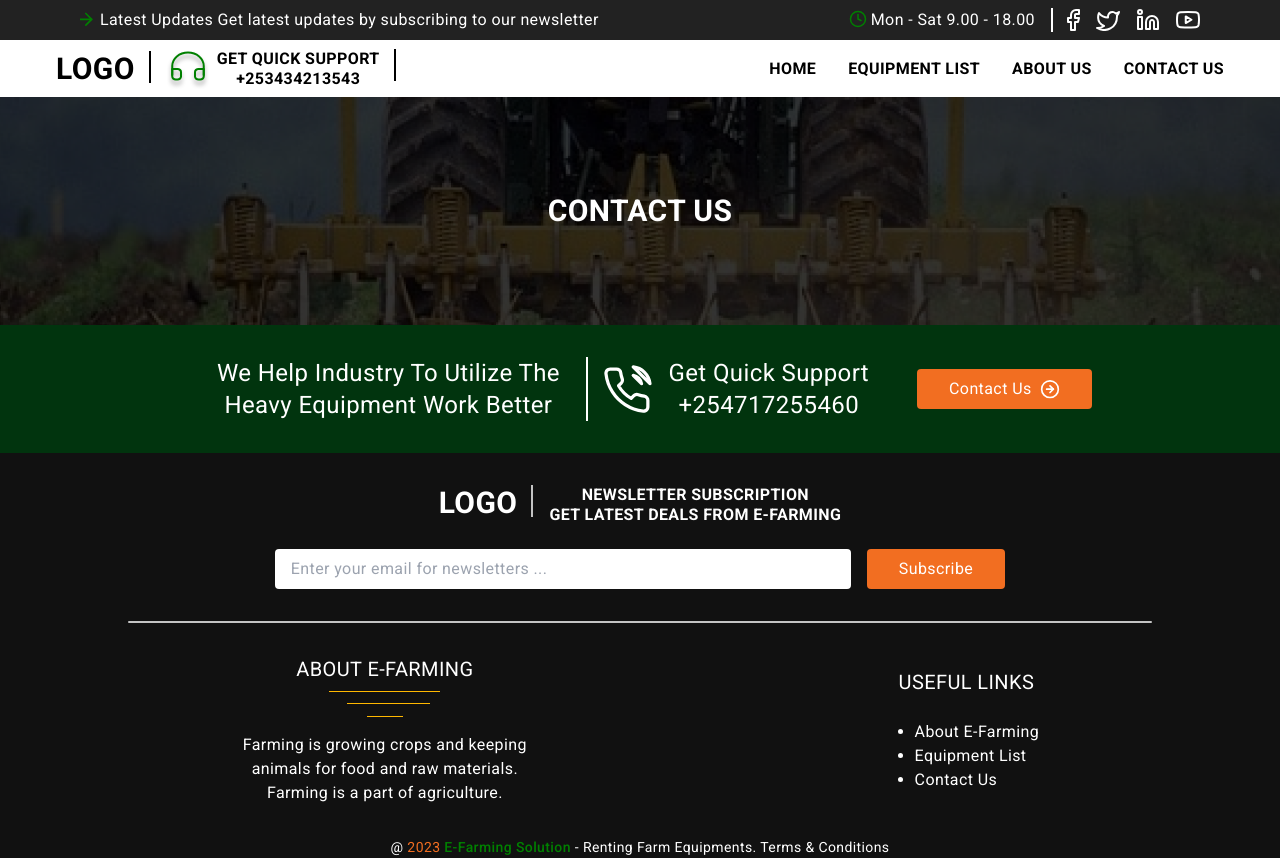
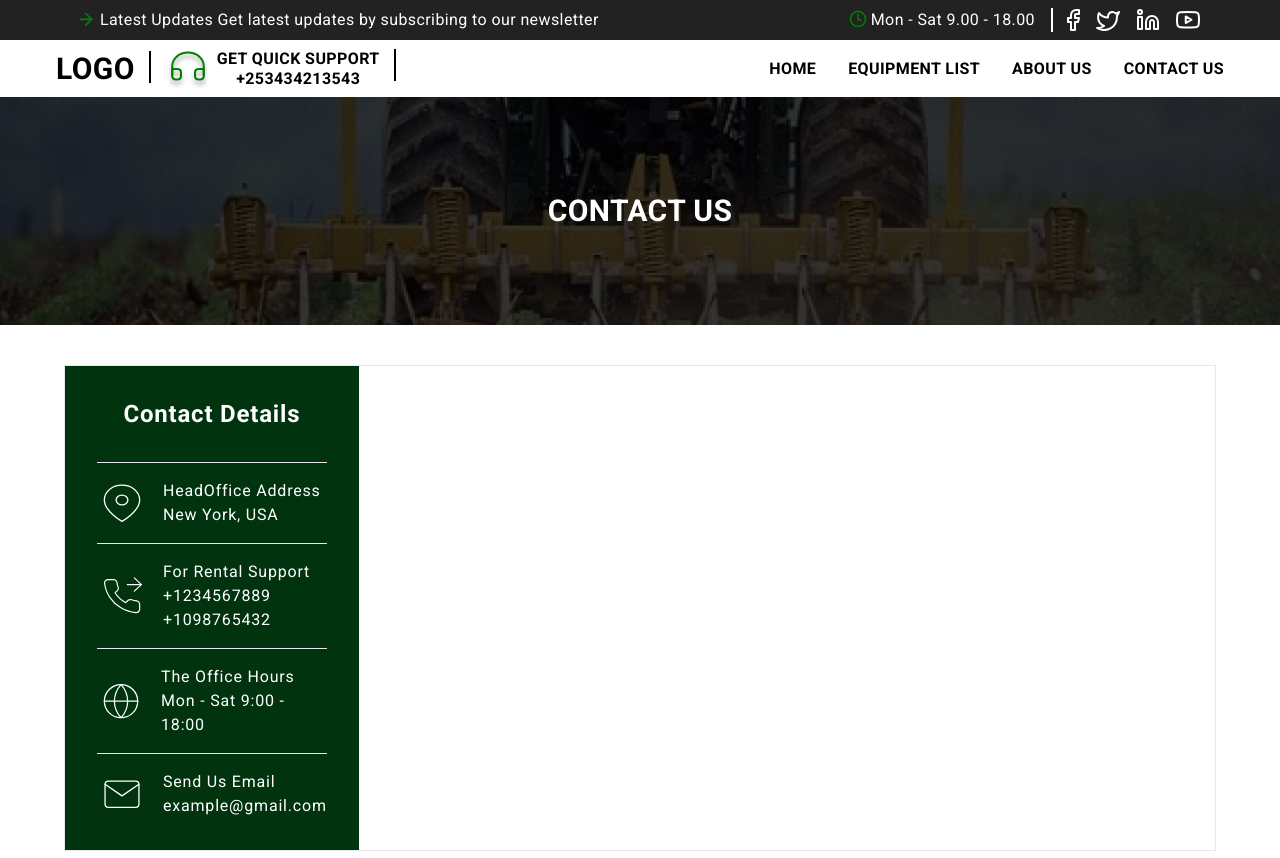
Before and after one commit to WebDevMirza/farming-solution, a React (Vite) app: page /contacts in a window 1280 px wide. Shown: the top 858 px of the page. Built offline with nearby package versions, Linux system fonts and the light colour scheme.

Commit message:
feat: complete contact page

```diff
--- a/src/pages/Contacts.tsx
+++ b/src/pages/Contacts.tsx
@@ -1,4 +1,5 @@
 import CTA from "../components/CTA";
+import ContactDetails from "../components/ContactDetails";
 import SecondaryHero from "../components/SecondaryHero";
 
 const Contacts = () => {
@@ -6,6 +7,7 @@ const Contacts = () => {
     <>
       <main>
         <SecondaryHero title="Contact Us" bgHero="bg-contacts" />
+        <ContactDetails />
         <CTA />
       </main>
     </>
```
